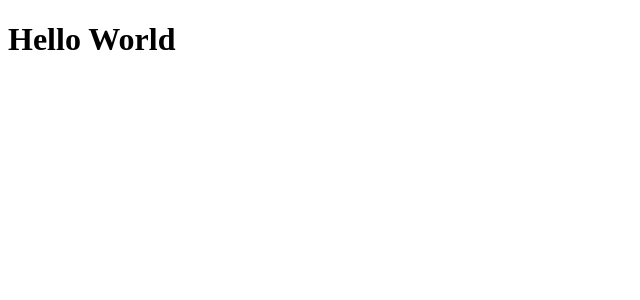
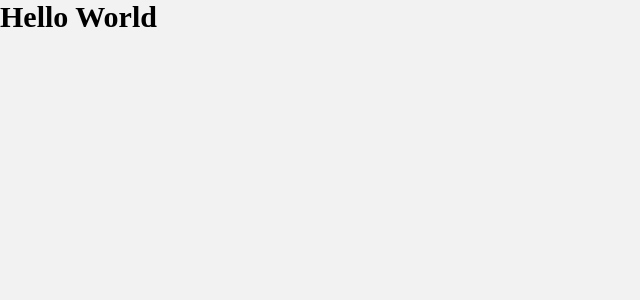
Before and after one commit to gbelther/meats-top, a React (Create React App) app: page / in a window 1280 px wide. Shown: the top 300 px of the page, without its empty margins (0-640 px from the left). Built offline with nearby package versions, Linux system fonts and the light colour scheme.

Commit message:
feature: criação dos estilos globais

```diff
--- /dev/null
+++ b/src/global/globalStyles.scss
@@ -0,0 +1,19 @@
+* {
+  margin: 0;
+  padding: 0;
+  box-sizing: border-box;
+  -webkit-font-smoothing: antialiased;
+}
+
+html {
+  @media (max-width: 1280px) {
+    font-size: 93.75%; // 15px
+  }
+  @media (max-width: 720px) {
+    font-size: 87.5%; // 14px
+  }
+}
+
+body {
+  background: #f2f2f2;
+}
--- a/src/index.tsx
+++ b/src/index.tsx
@@ -1,6 +1,8 @@
 import React from "react";
 import ReactDOM from "react-dom";
 import App from "./App";
+
+import "./global/globalStyles.scss";
 
 ReactDOM.render(
   <React.StrictMode>
```
